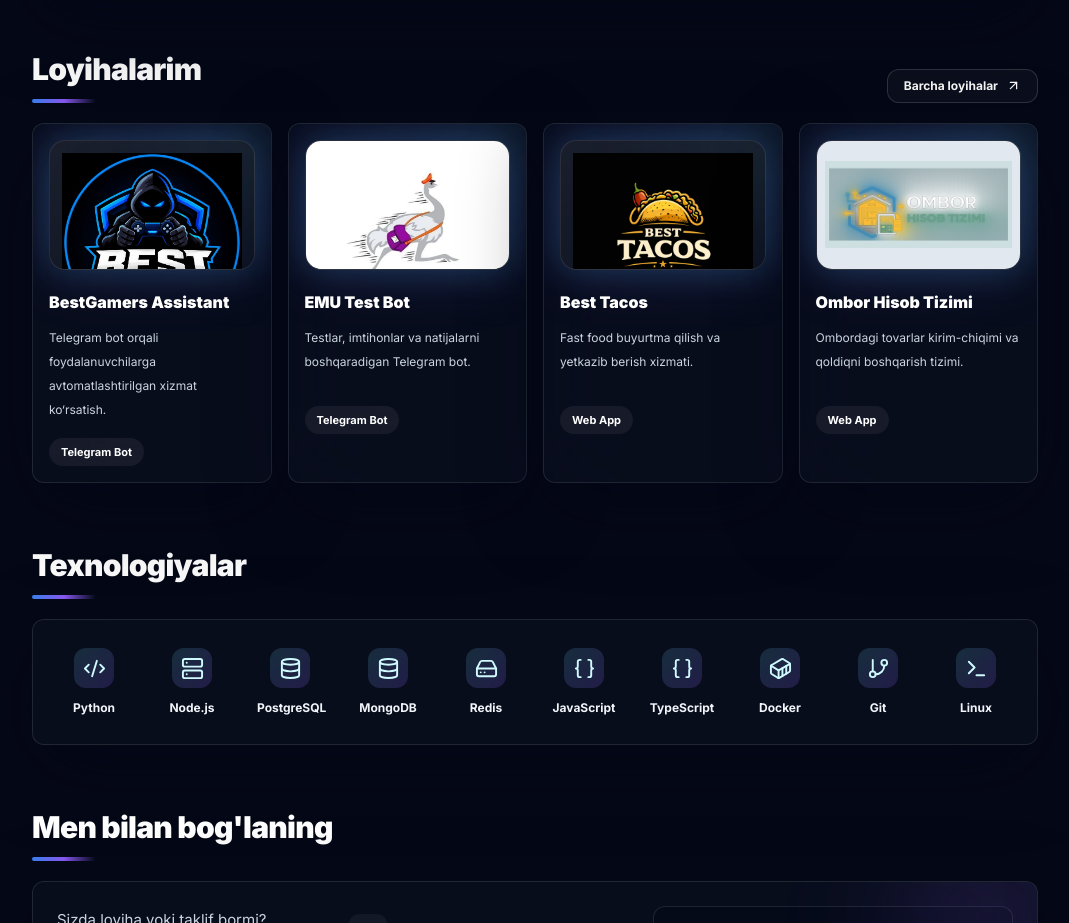
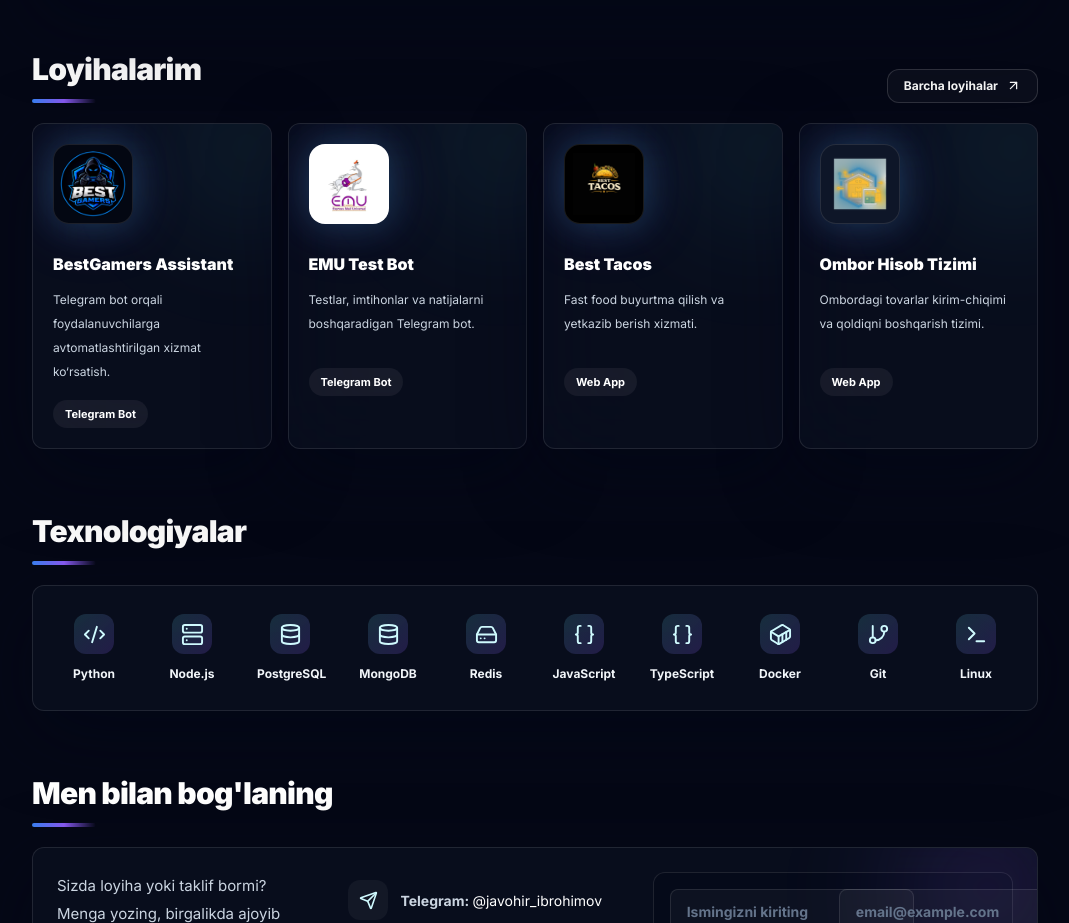
Before and after one commit to ibrohimov0521/MYportfolio, a React (Vite) app: page / in a window 1280 px wide. Shown: the part 1120-2043 px from the top of the page, without its empty margins (105-1174 px from the left). Built offline with nearby package versions, Linux system fonts and the light colour scheme.

Commit message:
Refine project logo badges

```diff
--- a/src/components/Projects.jsx
+++ b/src/components/Projects.jsx
@@ -7,8 +7,8 @@ const projects = [
     text: 'Telegram bot orqali foydalanuvchilarga avtomatlashtirilgan xizmat ko‘rsatish.',
     tag: 'Telegram Bot',
     logo: '/projects/bestgamers-assistant.jpg',
-    logoClass: 'object-contain',
-    logoBox: 'p-3',
+    logoClass: 'rounded-full object-cover',
+    logoBox: 'bg-[#030712] p-1.5',
   },
   {
     title: 'EMU Test Bot',
@@ -16,7 +16,7 @@ const projects = [
     tag: 'Telegram Bot',
     logo: '/projects/emu-test-bot.jpg',
     logoClass: 'object-contain',
-    logoBox: 'bg-white p-3',
+    logoBox: 'bg-white p-2',
   },
   {
     title: 'Best Tacos',
@@ -24,15 +24,15 @@ const projects = [
     tag: 'Web App',
     logo: '/projects/best-tacos.png',
     logoClass: 'object-contain',
-    logoBox: 'p-3',
+    logoBox: 'bg-black p-2',
   },
   {
     title: 'Ombor Hisob Tizimi',
     text: 'Ombordagi tovarlar kirim-chiqimi va qoldiqni boshqarish tizimi.',
     tag: 'Web App',
-    logo: '/projects/ombor-hisob-tizimi-thumb.png',
+    logo: '/projects/ombor-hisob-tizimi-icon.png',
     logoClass: 'object-contain',
-    logoBox: 'bg-slate-200 p-2',
+    logoBox: 'bg-[#0e1628] p-2',
   },
 ];
 
@@ -64,20 +64,20 @@ export default function Projects() {
               whileInView={{ opacity: 1, y: 0 }}
               viewport={{ once: true, amount: 0.28 }}
               transition={{ duration: 0.5, delay: index * 0.06 }}
-              className="glass-card group relative overflow-hidden rounded-xl p-4 transition duration-300 hover:-translate-y-2 hover:border-violet-300/35 hover:shadow-neon"
+              className="glass-card group relative overflow-hidden rounded-xl p-5 transition duration-300 hover:-translate-y-2 hover:border-violet-300/35 hover:shadow-neon"
             >
               <div className="absolute -right-12 -top-12 h-36 w-36 rounded-full bg-cyan-300/10 blur-3xl transition group-hover:bg-cyan-300/20" />
-              <div className="relative overflow-hidden rounded-2xl border border-white/10 bg-gradient-to-br from-white/[0.08] to-white/[0.025] shadow-neon">
-                <div className={`grid h-32 w-full place-items-center ${logoBox}`}>
+              <div className="relative">
+                <div className={`grid h-20 w-20 shrink-0 place-items-center overflow-hidden rounded-2xl border border-white/10 shadow-neon ${logoBox}`}>
                   <img
                     src={logo}
                     alt={`${title} logo`}
-                    className={`max-h-full max-w-full ${logoClass}`}
+                    className={`h-full w-full ${logoClass}`}
                     loading="lazy"
                   />
                 </div>
               </div>
-              <h3 className="relative mt-5 text-base font-black text-white">{title}</h3>
+              <h3 className="relative mt-7 text-base font-black text-white">{title}</h3>
               <p className="relative mt-3 min-h-[64px] text-xs leading-6 text-slate-300">{text}</p>
               <span className="relative mt-4 inline-flex rounded-full bg-white/[0.06] px-3 py-1.5 text-[11px] font-bold text-white">
                 {tag}
```
Also changed, not shown: public/projects/ombor-hisob-tizimi-icon.png (added).
